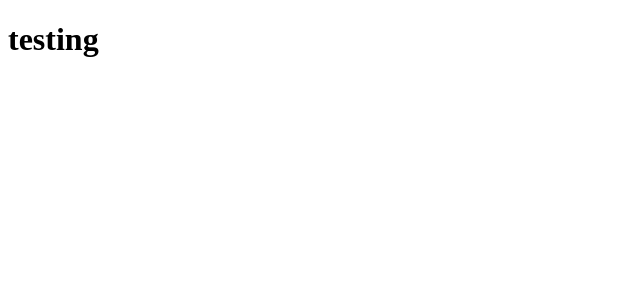
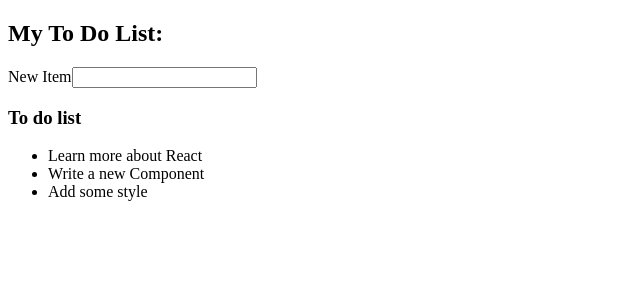
Before and after one commit to found-james/to-do-frontend, a React (Create React App) app: page / in a window 1280 px wide. Shown: the top 300 px of the page, without its empty margins (0-640 px from the left). Built offline with nearby package versions, Linux system fonts and the light colour scheme.

Commit message:
update List component so that it  passes state as props

```diff
--- a/src/App.js
+++ b/src/App.js
@@ -1,7 +1,24 @@
+
+import Header from "./components/Header/Header.js";
+import List from "./components/List/List.js";
+import Completed from "./components/Completed/Completed.js";
+import { toDoListData } from "./components/data.js";
+import { useState } from "react";
 
 function App() {
+  const [todoList, setTodoList] = useState(toDoListData);
+  const [doneList, setDoneList] = useState([]);
+
+  const displayList = (item, idx) => {
+    return <li key={idx}> { item.title } </li>
+  }
+
   return (
-    <h1>testing</h1>
+    <section>
+      <Header />
+      <List data={ todoList } displayList={ displayList }/>
+      {/* <Completed />  */}
+    </section>
   );
 }
 
--- /dev/null
+++ b/src/components/Completed/Completed.js
@@ -0,0 +1,15 @@
+
+export default function Completed ({ doneList, displayTodo }){
+
+    return(
+        <>
+            <h3>Completed</h3>
+            <ul>
+                {
+                    doneList.map(displayTodo)
+                }
+                </ul>
+
+        </>
+    )
+}
--- /dev/null
+++ b/src/components/Header/Header.js
@@ -0,0 +1,25 @@
+import {useState} from "react";
+
+export default function Header () {
+    const [input, setInput] = useState("");
+
+    const handleChange = e => {
+        setInput(e.target.value)
+    }
+
+    const handleSubmit = (e) => {
+        e.preventDefault();
+
+        setInput("");
+    }
+
+    return (
+        <header>
+            <h1>My To Do List: </h1>
+            <form onSubmit={handleSubmit}>
+                <label htmlFor="to-do-item">New Item</label>
+                <input type="text" id="to-do-item" name="to-do-item" onChange={ handleChange }/>
+            </form>
+        </header>
+    )
+}
--- /dev/null
+++ b/src/components/List/List.js
@@ -0,0 +1,13 @@
+
+export default function List ({ data, displayList }) {
+    return (
+        <>
+            <h3>To do list</h3>
+            <ul>
+                {
+                    data.map(displayList)
+                }
+            </ul>
+        </>
+    )
+}
--- /dev/null
+++ b/src/components/data.js
@@ -0,0 +1,16 @@
+const toDoListData = [
+    {
+      title: "Learn more about React",
+      completed: true
+    },
+    {
+      title: "Write a new Component",
+      completed: false
+    },
+    {
+      title: "Add some style",
+      completed: false
+    }
+  ]
+
+  export { toDoListData };
```
Also changed, not shown: src/index.js (+4 -4 lines), 1 other file (tests, documents, lock files or other folders).
